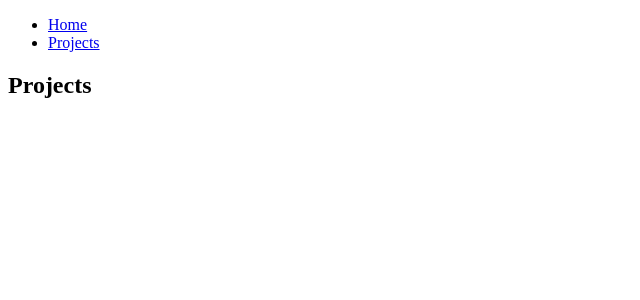
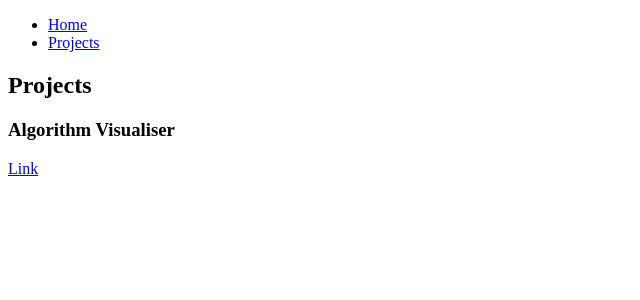
Before and after one commit to zoltan-antal/portfolio-website, a React (Vite) app: page /projects in a window 1280 px wide. Shown: the top 300 px of the page, without its empty margins (0-640 px from the left). Built offline with nearby package versions, Linux system fonts and the light colour scheme.

Commit message:
Test dynamic link to project

```diff
--- a/src/App.jsx
+++ b/src/App.jsx
@@ -1,8 +1,6 @@
 import { Link, Outlet } from 'react-router-dom';
 
 const App = () => {
-  console.log(process.env.NODE_ENV);
-
   return (
     <>
       <header>
--- a/src/Projects.jsx
+++ b/src/Projects.jsx
@@ -1,7 +1,14 @@
 const Projects = () => {
+  const domain =
+    process.env.NODE_ENV === 'production'
+      ? window.location.hostname
+      : 'zoltan-antal.dev';
+
   return (
     <>
       <h2>Projects</h2>
+      <h3>Algorithm Visualiser</h3>
+      <a href={`https://algorithms.${domain}`}>Link</a>
     </>
   );
 };
```
